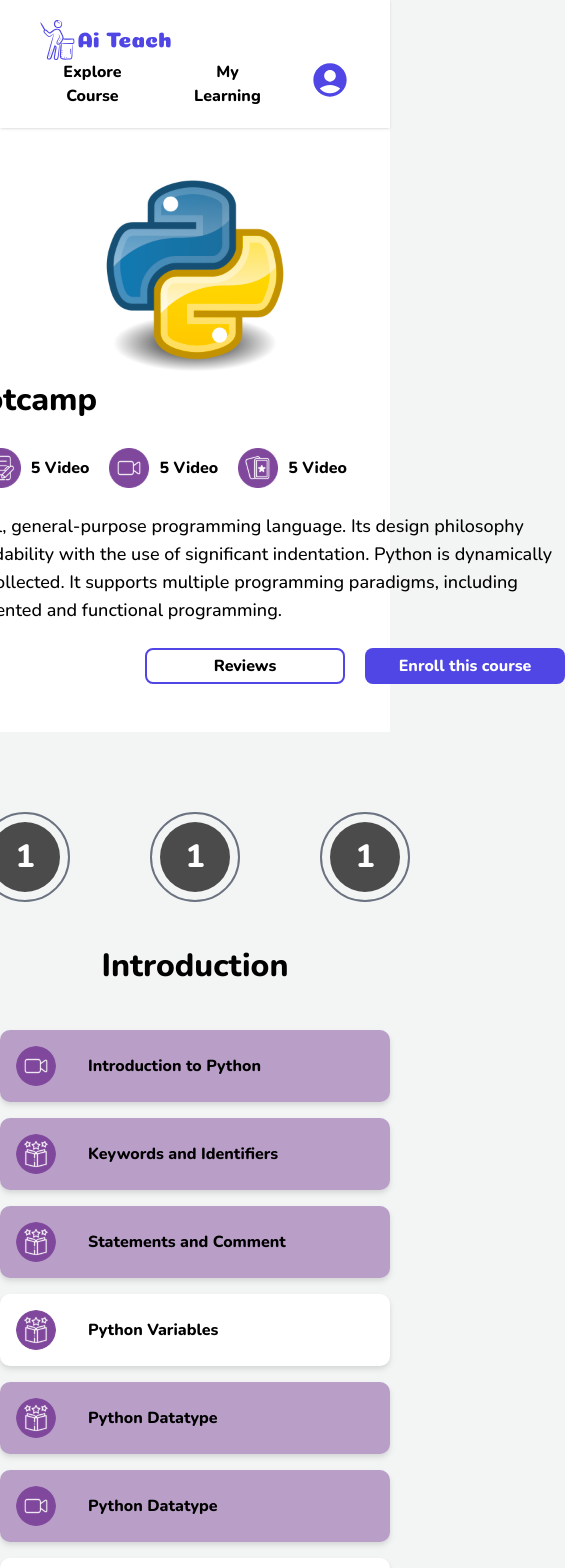
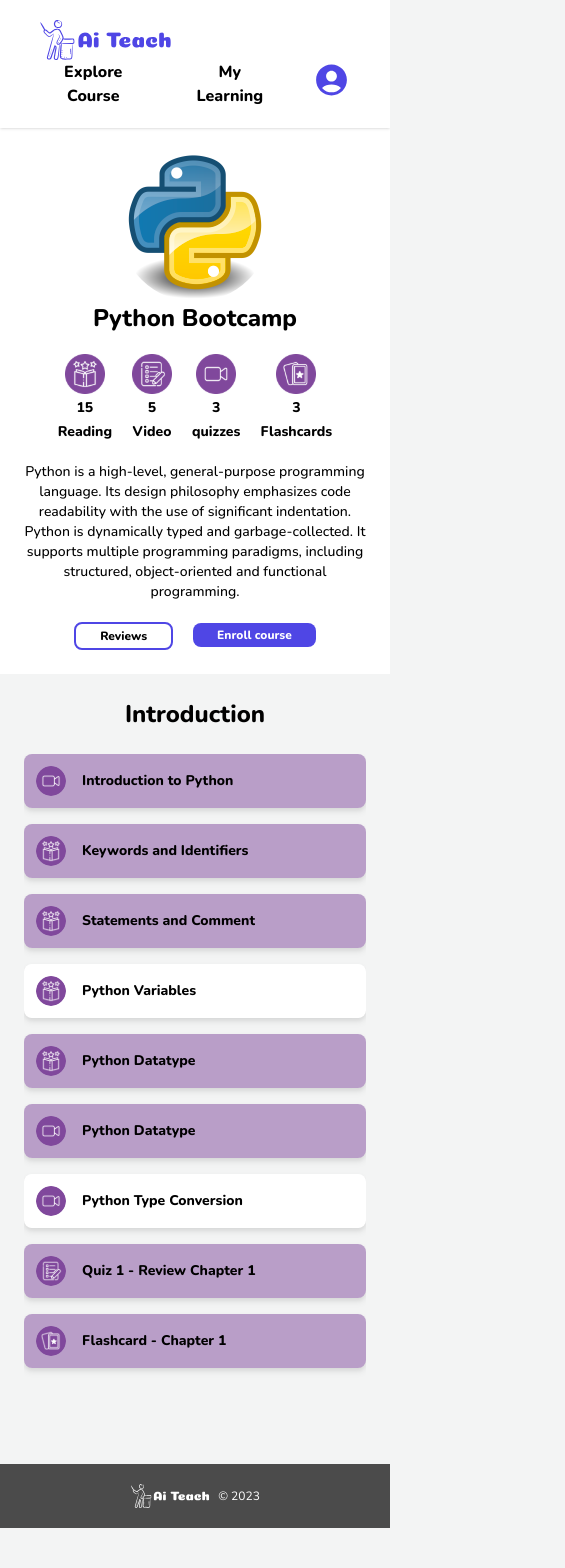
Before and after one commit to shadowbladk/ai-teach, a Next.js app: page /courseDetail in a window 390 px wide. Shown: the top 1568 px of the page, 565 px wide, since content can reach past the window. After the commit the page ends 1528 px from the top, so only its background shows below. Built offline with nearby package versions, Linux system fonts and the light colour scheme.

Commit message:
Make courseDetail page responsive and change size

```diff
--- a/src/components/CourseBox.tsx
+++ b/src/components/CourseBox.tsx
@@ -11,19 +11,23 @@ const CourseBox: React.FC<CourseBoxProps> = ({ imageUrl, title, isLearn }) => {
   const boxColor = isLearn ? "bg-[#B99EC8]" : "bg-white";
   return (
     <div
-      className={`w-full max-w-[980px] mb-4 mx-auto rounded-[10px] p-4 flex items-center justify-between drop-shadow-md ${boxColor}`}
+      className={`w-full mb-4 mx-auto rounded-lg p-3 flex items-center justify-between drop-shadow-md ${boxColor}`}
     >
-      <div className="flex items-center">
+      <div className="flex flex-row flex-grow gap-4 items-center">
         {imageUrl && (
           <Image
             src={imageUrl}
             alt="Course Image"
-            className="rounded-full mr-8"
-            width={40}
-            height={40}
+            className="rounded-full"
+            width={30}
+            height={30}
           />
         )}
-        {title && <p className="text-black font-semibold">{title}</p>}
+        {title && (
+          <p className="text-sm text-black font-semibold lg:text-base">
+            {title}
+          </p>
+        )}
       </div>
     </div>
   );
--- a/src/components/CourseHero.tsx
+++ b/src/components/CourseHero.tsx
@@ -1,55 +1,82 @@
 import Link from "next/link";
 import Image from "next/image";
 
-import Python from "@/assets/python.svg";
 import quizicon from "@/assets/quiz-icon.svg";
 import videoicon from "@/assets/video-icon.svg";
 import fcicon from "@/assets/fc-icon.svg";
 import readingicon from "@/assets/reading-icon.svg";
 
-const CourseHero = () => {
+interface CourseHeroProps {
+  courseName?: string;
+  coursePicture: string;
+  courseDescription?: string;
+  reading?: number;
+  video?: number;
+  quiz?: number;
+  flashcard?: number;
+}
+
+const CourseHero: React.FC<CourseHeroProps> = ({
+  reading,
+  video,
+  quiz,
+  flashcard,
+  courseName,
+  coursePicture,
+  courseDescription,
+}) => {
   return (
     <div>
-      <section className="flex flex-col w-screen items-center justify-center px-3 py-12 lg:flex-row bg-white">
+      <section className="flex flex-col w-screen items-center justify-center p-6 lg:flex-row bg-white">
         <div className="max-w-xs lg:max-w-md">
-          <Image src={Python} alt={"Python logo"} />
+          {coursePicture && (
+            <Image
+              src={coursePicture}
+              alt={"${courseName} Image"}
+              className="rounded-full"
+              width={150}
+              height={150}
+            />
+          )}
         </div>
-        <div className="flex flex-col gap-6 lg:pl-6">
-          <h1 className="text-[32px] font-extrabold text-black">
-            Python Bootcamp
-          </h1>
-          <div className="flex flex-row">
-            <div className="flex flex-row items-center mr-5">
+        <div className="flex flex-col gap-5 items-center justify-center lg:px-6 lg:items-start">
+          <h1 className="text-2xl font-extrabold text-black ">{courseName}</h1>
+          <div className="flex grid-rows-4 gap-5 md:flex-row">
+            <div className="flex flex-col gap-1 items-center lg:gap-2 sm:flex-row">
               <Image src={readingicon} alt={"Python logo"} />
-              <p className="text-base font-bold ml-2.5">15 Reading</p>
+              <p className="text-sm font-semibold">{reading}</p>
+              <p className="text-sm font-semibold">Reading</p>
             </div>
-            <div className="flex flex-row items-center mr-5">
+            <div className="flex flex-col gap-1 items-center lg:gap-2 sm:flex-row">
               <Image src={quizicon} alt={"Python logo"} />
-              <p className="text-base font-bold ml-2.5"> 5 Video</p>
+              <p className="text-sm font-semibold">{video}</p>
+              <p className="text-sm font-semibold">Video</p>
             </div>
-            <div className="flex flex-row items-center mr-5">
+            <div className="flex flex-col gap-1 items-center lg:gap-2 sm:flex-row">
               <Image src={videoicon} alt={"Python logo"} />
-              <p className="text-base font-bold ml-2.5"> 5 Video</p>
+              <p className="text-sm font-semibold">{quiz}</p>
+              <p className="text-sm font-semibold">quizzes</p>
             </div>
-            <div className="flex flex-row items-center mr-5">
+            <div className="flex flex-col gap-1 items-center lg:gap-2 sm:flex-row">
               <Image src={fcicon} alt={"Python logo"} />
-              <p className="text-base font-bold ml-2.5"> 5 Video</p>
+              <p className="text-sm font-semibold">{flashcard}</p>
+              <p className="text-sm font-semibold">Flashcards</p>
             </div>
           </div>
-          <p className="text-lg w-[740px] font-medium">
-            Python is a high-level, general-purpose programming language. Its
-            design philosophy emphasizes code readability with the use of
-            significant indentation. Python is dynamically typed and
-            garbage-collected. It supports multiple programming paradigms,
-            including structured, object-oriented and functional programming.{" "}
+          <p className="text-sm font-medium text-center lg:max-w-[720px] lg:text-base lg:text-start">
+            {courseDescription}
           </p>
-          <div className="flex justify-end">
-            <button className="rounded-lg bg-white min-w-[200px] max-h-10 px-6 py-1 font-semibold mr-5 border-2 border-primary text-black">
-              Reviews
-            </button>
-            <button className="rounded-lg bg-primary min-w-[200px] max-h-10 px-6 py-1 font-semibold text-white">
-              Enroll this course
-            </button>
+          <div className="w-full flex grid-row-2 gap-5 justify-center lg:justify-end">
+            <Link href="/course-detail">
+              <button className="rounded-lg bg-white max-h-10 px-6 py-1 border-2 border-primary text-xs font-semibold text-black lg:text-sm">
+                Reviews
+              </button>
+            </Link>
+            <Link href="/course-detail">
+              <button className="rounded-lg bg-primary max-h-10 px-6 py-1 text-xs font-semibold text-white lg:text-sm">
+                Enroll course
+              </button>
+            </Link>
           </div>
         </div>
       </section>
--- a/src/pages/courseDetail.tsx
+++ b/src/pages/courseDetail.tsx
@@ -7,83 +7,78 @@ import quizicon from "@/assets/quiz-icon.svg";
 import videoicon from "@/assets/video-icon.svg";
 import fcicon from "@/assets/fc-icon.svg";
 import readingicon from "@/assets/reading-icon.svg";
+import Python from "@/assets/python.svg";
 
-import Navbar from "../components/Navbar"
-import Footer from "../components/Footer"
+import Navbar from "../components/Navbar";
+import Footer from "../components/Footer";
 
 export default function CourseDetail() {
+  const courseData = [
+    { type: "video", title: "Introduction to Python", isLearn: true },
+    { type: "reading", title: "Keywords and Identifiers", isLearn: true },
+    { type: "reading", title: "Statements and Comment", isLearn: true },
+    { type: "reading", title: "Python Variables", isLearn: false },
+    { type: "reading", title: "Python Datatype", isLearn: true },
+    { type: "video", title: "Python Datatype", isLearn: true },
+    { type: "video", title: "Python Type Conversion", isLearn: false },
+    { type: "quiz", title: "Quiz 1 - Review Chapter 1", isLearn: true },
+    { type: "flashcard", title: "Flashcard - Chapter 1", isLearn: true },
+  ];
+
+  const courseHeroData = {
+    courseName: "Python Bootcamp",
+    coursePicture: Python,
+    courseDescription:
+      "Python is a high-level, general-purpose programming language. Its design philosophy emphasizes code readability with the use of significant indentation. Python is dynamically typed and garbage-collected. It supports multiple programming paradigms, including structured, object-oriented and functional programming. ",
+    reading: 15,
+    video: 5,
+    quiz: 3,
+    flashcard: 3,
+  };
+
+  const getIconUrl = (type: any) => {
+    switch (type) {
+      case "video":
+        return videoicon;
+      case "reading":
+        return readingicon;
+      case "quiz":
+        return quizicon;
+      case "flashcard":
+        return fcicon;
+      default:
+        return;
+    }
+  };
+
   return (
     <>
-      <div className="flex min-h-screen min-w-screen flex-col">
+      <div className="flex flex-col w-screen">
         <Navbar />
-        <div className="flex min-w-screen">
-          <CourseHero />
+        <div className="flex w-screen">
+          <CourseHero {...courseHeroData} />
         </div>
-        <div className="flex flex-row items-center justify-center mt-20">
-          <div className="mx-10">
-            <Round />
-          </div>
-          <div className="mx-10">
-            <Round />
-          </div>
-          <div className="mx-10">
-            <Round />
-          </div>
-        </div>
-        <div className="pt-10">
-          <h1 className="text-[32px] font-extrabold text-black text-center">
+        <div className="p-6">
+          <h1 className="text-2xl font-extrabold text-black text-center">
             Introduction
           </h1>
         </div>
-        <div className="pt-10">
-          <CourseBox
-            imageUrl={videoicon}
-            title="Introduction to Python"
-            isLearn={true}
-          />
-          <CourseBox
-            imageUrl={readingicon}
-            title="Keywords and Identifiers"
-            isLearn={true}
-          />
-          <CourseBox
-            imageUrl={readingicon}
-            title="Statements and Comment"
-            isLearn={true}
-          />
-          <CourseBox
-            imageUrl={readingicon}
-            title="Python Variables"
-            isLearn={false}
-          />
-          <CourseBox
-            imageUrl={readingicon}
-            title="Python Datatype"
-            isLearn={true}
-          />
-          <CourseBox
-            imageUrl={videoicon}
-            title="Python Datatype"
-            isLearn={true}
-          />
-          <CourseBox
-            imageUrl={videoicon}
-            title="Python Type Conversion"
-            isLearn={false}
-          />
-          <CourseBox
-            imageUrl={quizicon}
-            title="Quiz 1 - Review Chapter 1"
-            isLearn={true}
-          />
-          <CourseBox
-            imageUrl={fcicon}
-            title="Flashcard - Chapter 1"
-            isLearn={true}
-          />
+        <></>
+        <div className="w-full justify-center px-6">
+          <div className="max-w-[720px] mx-auto flex flex-wrap justify-center">
+            {courseData.map((course, index) => (
+              <CourseBox
+                key={index}
+                imageUrl={getIconUrl(course.type)}
+                title={course.title}
+                isLearn={course.isLearn}
+              />
+            ))}
+          </div>
         </div>
         <div className="mt-20">
-        <Footer /></div>
+          <Footer />
+        </div>
       </div>
     </>
   );
--- a/src/styles/globals.css
+++ b/src/styles/globals.css
@@ -6,6 +6,7 @@
 
 html * {
   font-family: Nunito, sans-serif;
+  overflow-x: hidden;
 }
 
 body {
```
